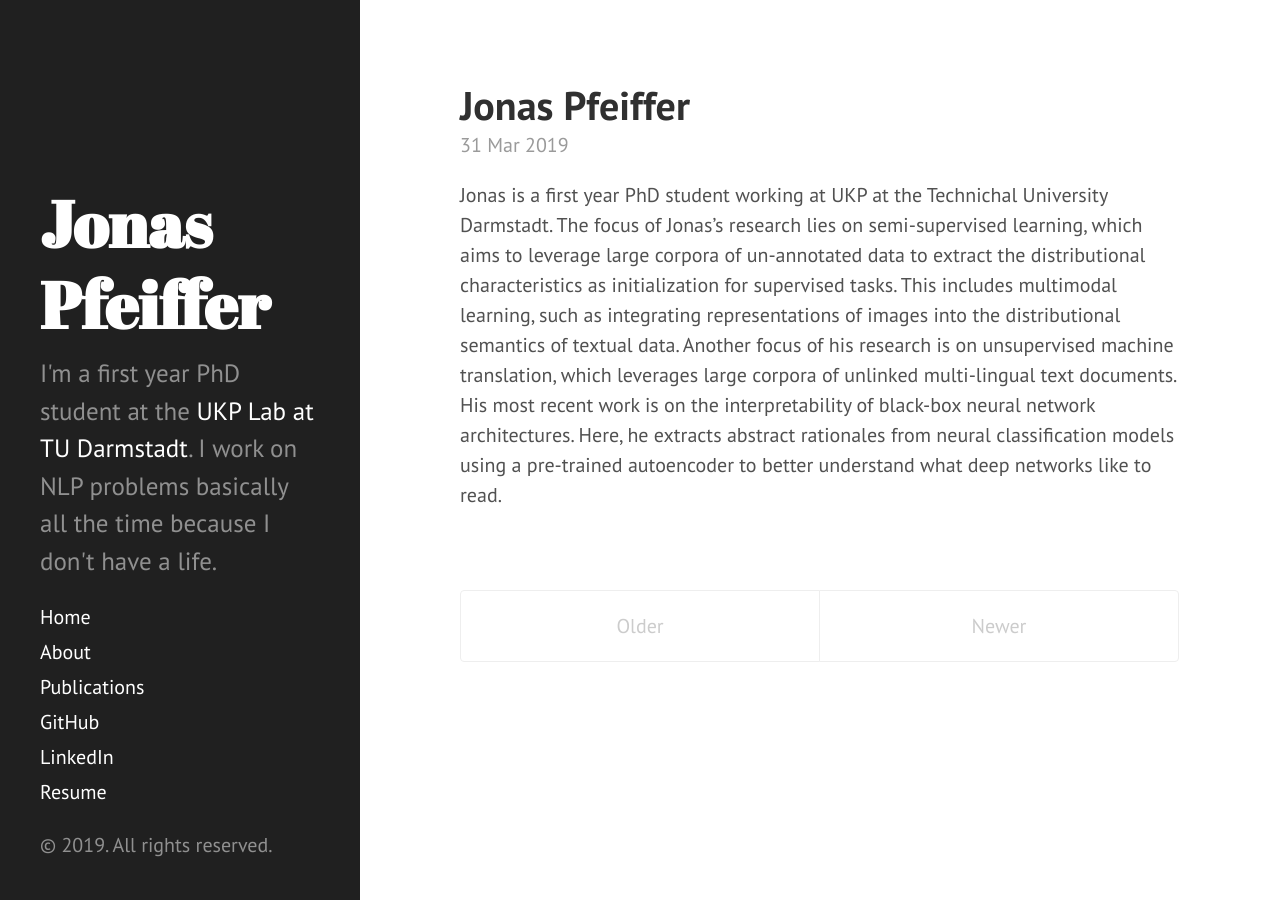
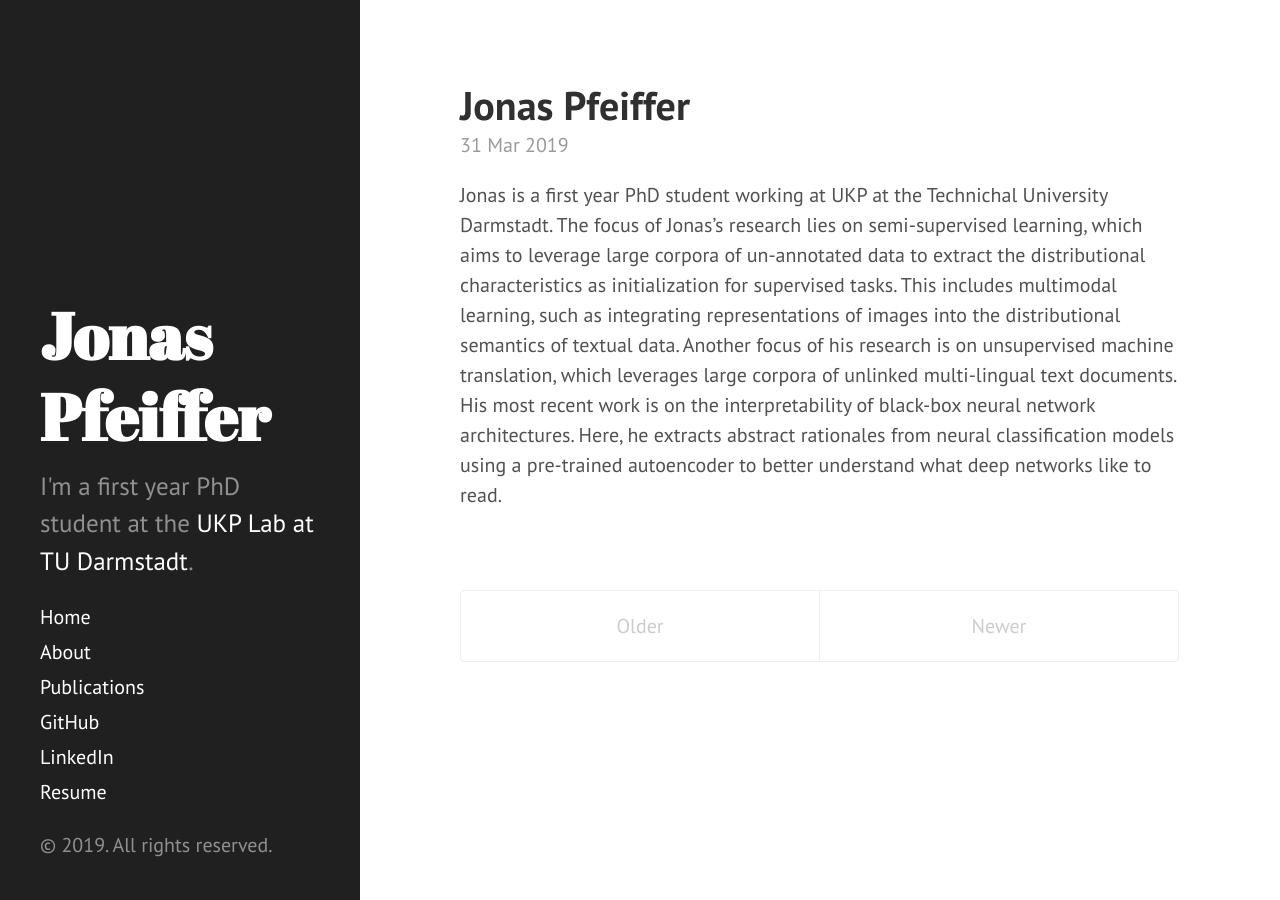
Before and after one commit to JoPfeiff/JoPfeiff_github_io, a Jekyll site: the page built from index.html, in a window 1280 px wide. Built offline with Jekyll 4.4.1, drawn with Linux system fonts in a browser that asks for light colours; Markdown is read by kramdown in place of the engine named in the settings; the list of posts is cut into pages by our own code.

Commit message:
updated short description

```diff
--- a/_config.yml
+++ b/_config.yml
@@ -12,7 +12,7 @@
 # Setup
 title:            Jonas Pfeiffer
 tagline:          'Jonas Pfeiffer'
-description:      'I''m a first year PhD student at the <a href="https://www.informatik.tu-darmstadt.de/ukp/ukp_home/index.en.jsp" target="_blank">UKP Lab at TU Darmstadt</a>. I work on NLP problems basically all the time because I don''t have a life. '
+description:      'I''m a first year PhD student at the <a href="https://www.informatik.tu-darmstadt.de/ukp/ukp_home/index.en.jsp" target="_blank">UKP Lab at TU Darmstadt</a>.'
 url:              https://www.pfeiffer.ai
 # url:              http://hyde.getpoole.com
 baseurl:          /
```
